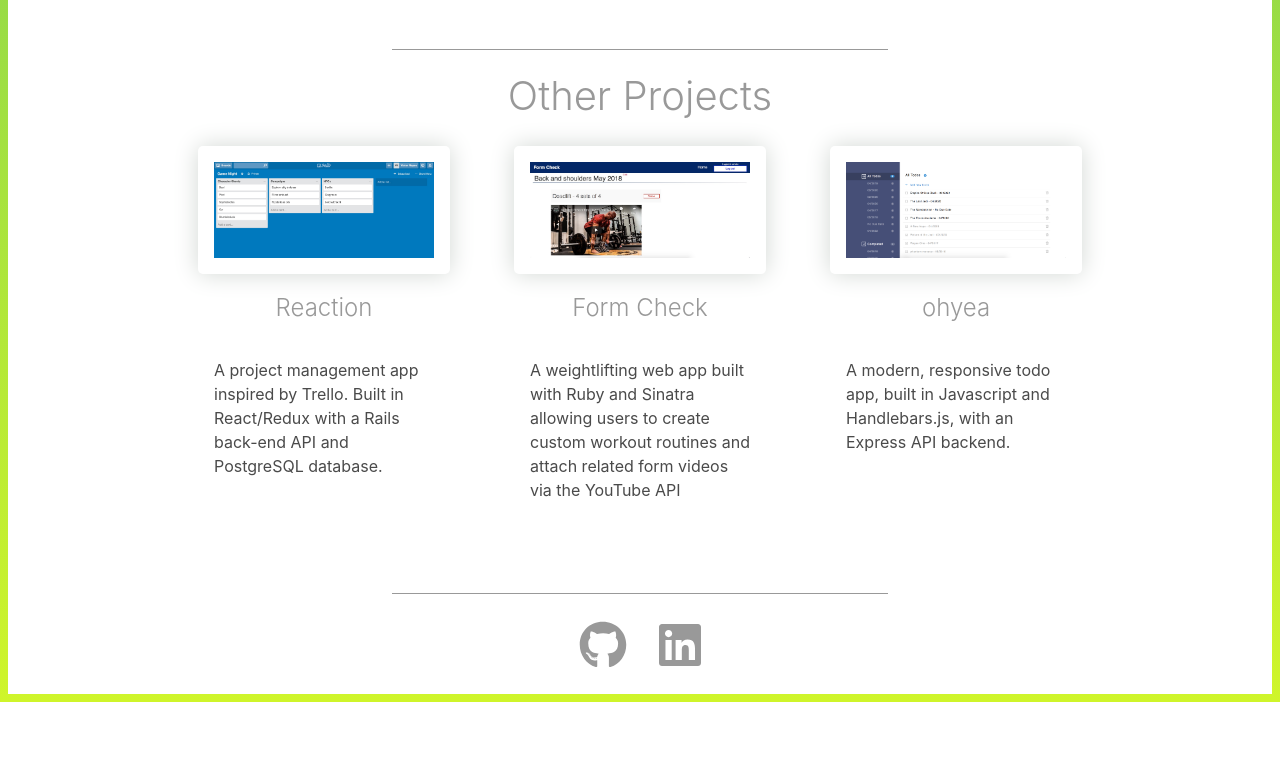
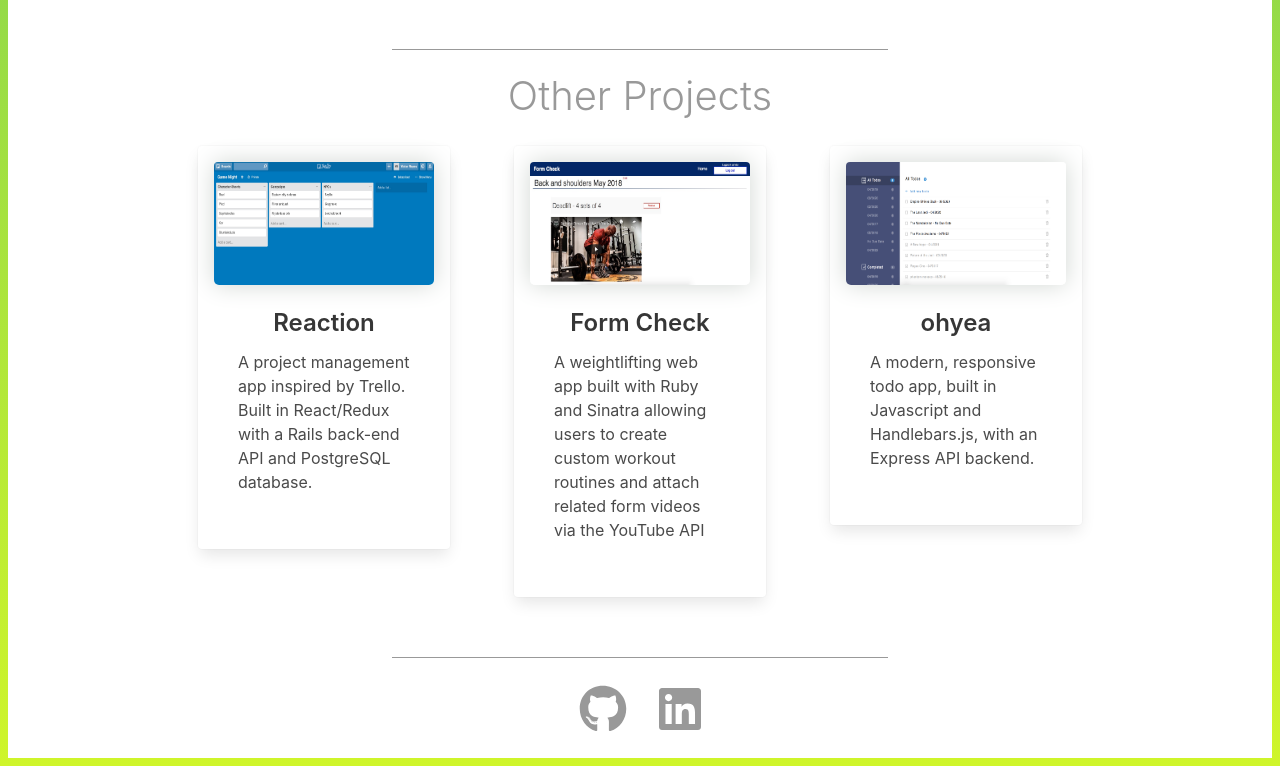
Before and after one commit to Uvacoder/port-maxhawkins, a plain HTML site: page index.html in a window 1280 px wide. Shown: the part 1460-2226 px from the top of the page. Before the commit the page ends 2162 px from the top, so only its background shows below. Drawn offline with nearby package versions, Linux system fonts and the light colour scheme.

Commit message:
add projects cards

```diff
--- a/index.html
+++ b/index.html
@@ -111,29 +111,60 @@
           <div class="columns">
             <div class="column"></div>
             <div class="column project is-3">
-              <img src="images/reaction.jpg" alt="" />
-              <h2 class="is-size-4">Reaction</h2>
+              <div class="card">
+                <div class="card-image">
+                  <figure class="image is-16by9">
+                    <img src="images/reaction.jpg" alt="Reaction app" />
+                  </figure>
+                </div>
+                <div class="card-content">
+                  <div class="content">
+                    <h2 class="is-size-4 has-text-centered">Reaction</h2>
                     <p>
                       A project management app inspired by Trello. Built in
-                React/Redux with a Rails back-end API and PostgreSQL database.
+                      React/Redux with a Rails back-end API and PostgreSQL
+                      database.
                     </p>
                   </div>
+                </div>
+              </div>
+            </div>
             <div class="column project is-3">
-              <img src="images/form_check.jpg" alt="" />
-              <h2 class="is-size-4">Form Check</h2>
+              <div class="card">
+                <div class="card-image">
+                  <figure class="image is-16by9">
+                    <img src="images/form_check.jpg" alt="Form check app" />
+                  </figure>
+                </div>
+                <div class="card-content">
+                  <div class="content">
+                    <h2 class="is-size-4 has-text-centered">Form Check</h2>
                     <p>
-                A weightlifting web app built with Ruby and Sinatra allowing
-                users to create custom workout routines and attach related form
-                videos via the YouTube API
+                      A weightlifting web app built with Ruby and Sinatra
+                      allowing users to create custom workout routines and
+                      attach related form videos via the YouTube API
                     </p>
                   </div>
+                </div>
+              </div>
+            </div>
             <div class="column project is-3">
-              <img src="images/ohyea.png" alt="" />
-              <h2 class="is-size-4">ohyea</h2>
+              <div class="card">
+                <div class="card-image">
+                  <figure class="image is-16by9">
+                    <img src="images/ohyea.png" alt="ohyea app" />
+                  </figure>
+                </div>
+                <div class="card-content">
+                  <div class="content">
+                    <h2 class="is-size-4 has-text-centered">ohyea</h2>
                     <p>
                       A modern, responsive todo app, built in Javascript and
                       Handlebars.js, with an Express API backend.
                     </p>
+                  </div>
+                </div>
+              </div>
             </div>
             <div class="column"></div>
           </div>
```
Lines whose indentation alone changed are shown as unchanged.
